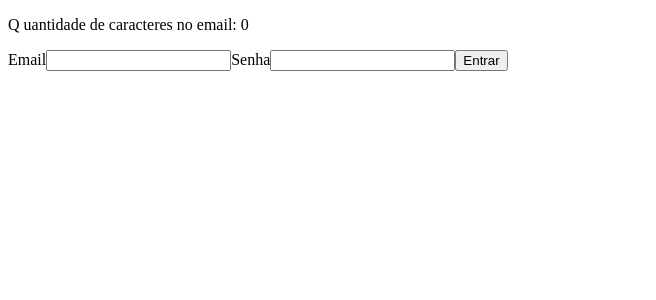
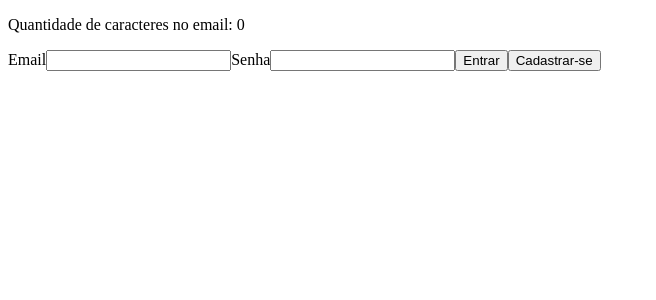
Before and after one commit to Rafiere/TS004-projeto-aulas-frontend-react, a React (Create React App) app: page /entrar in a window 1280 px wide. Shown: the top 300 px of the page, without its empty margins (0-656 px from the left). Built offline with nearby package versions, Linux system fonts and the light colour scheme.

Commit message:
feat: inserção de componente customizado que representa um botão da tela de login.

```diff
--- a/src/app/pages/login/Login.tsx
+++ b/src/app/pages/login/Login.tsx
@@ -1,4 +1,5 @@
 import { useCallback, useEffect, useMemo, useRef, useState } from "react";
+import { ButtonLogin } from "./components/ButtonLogin";
 import { InputLogin } from "./components/InputLogin";
 
 export const Login = () => {
@@ -82,7 +83,7 @@ export const Login = () => {
         <div>
             <form>
 
-                <p>Q uantidade de caracteres no email: {emailLength}</p>
+                <p> Quantidade de caracteres no email: {emailLength}</p>
 
                 <InputLogin
                     label="Email"
@@ -91,14 +92,20 @@ export const Login = () => {
                     onPressEnter={() => inputPasswordRef.current?.focus()}/>
 
                 <InputLogin
+                    ref={inputPasswordRef}
                     type="password"
                     label="Senha"
                     value={senha}
                     onChange={novoValor => setSenha(novoValor)}/>
 
-                <button type="button" onClick={handleEntrar}>
+                <ButtonLogin type="button" onClick={handleEntrar}>
                     Entrar
-                </button>
+                </ButtonLogin>
+
+
+                <ButtonLogin type="button" onClick={handleEntrar}>
+                    Cadastrar-se
+                </ButtonLogin>
 
             </form>
         </div>
```
